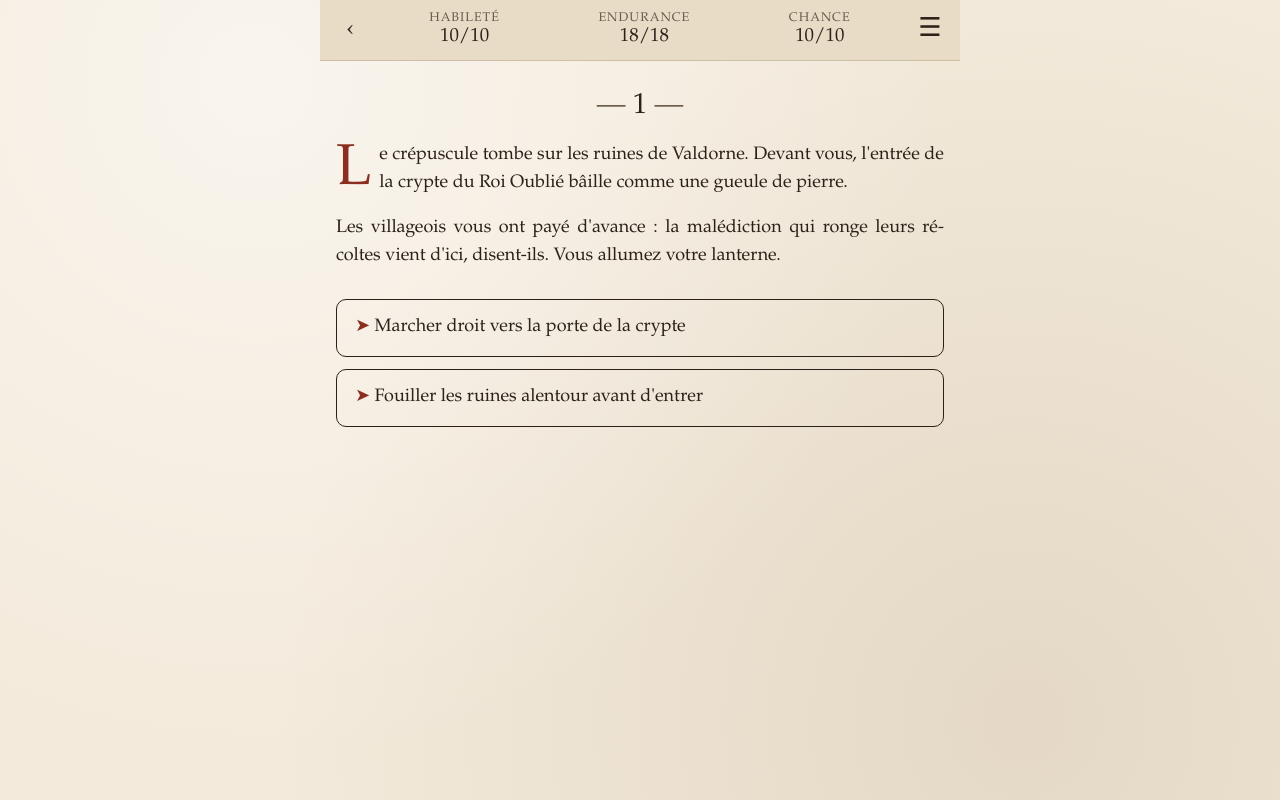
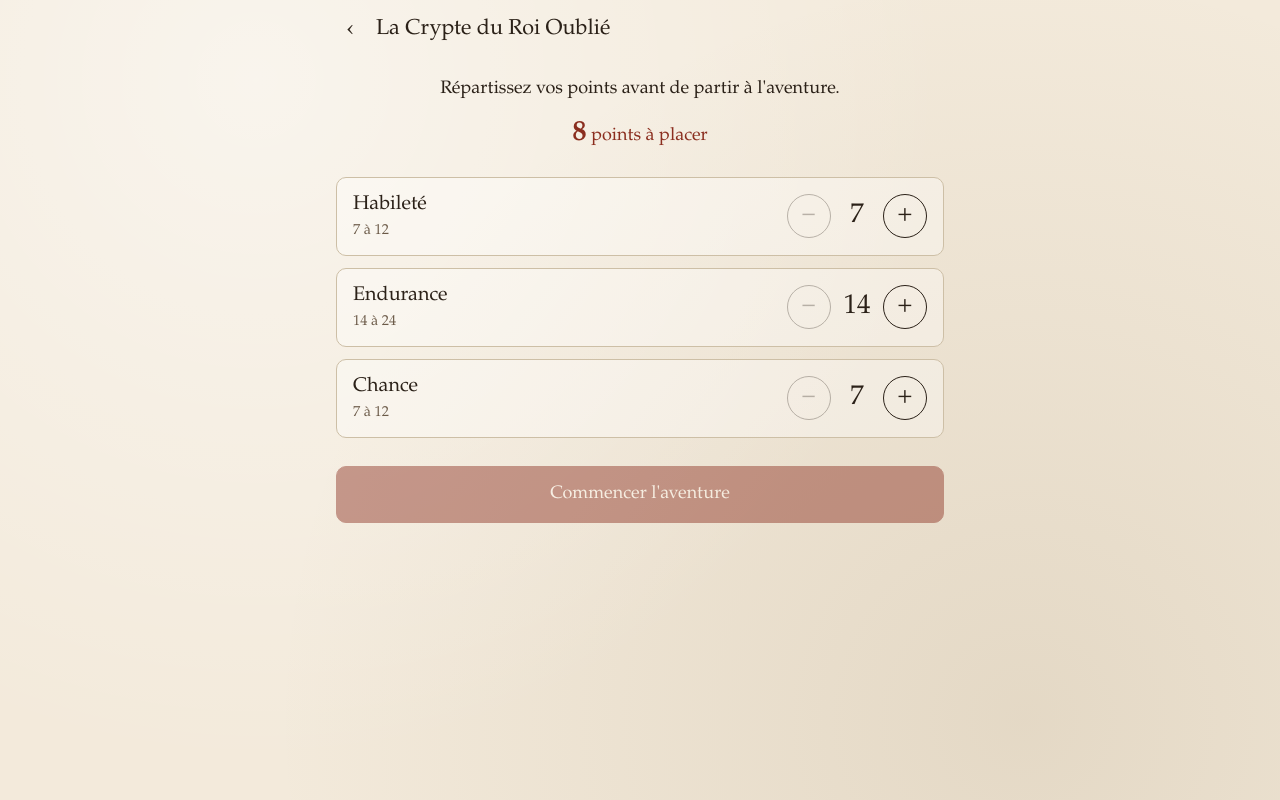
Before and after one commit to DeGraciaMathieu/gamebook-engine, a website with bundled scripts: page index.html in a window 1280 px wide. Both pictures are taken after a click on the button "Commencer". Built offline with nearby package versions, Linux system fonts and the light colour scheme.

Commit message:
feat: répartir une réserve de points entre les caractéristiques au départ
Une histoire peut définir hero.points avec une base et un max par
caractéristique ; un écran de création demande alors de placer toute la
réserve avant de commencer. Sans réserve, le tirage aux dés est conservé.
La démo passe sur ce modèle.

Co-Authored-By: Claude Fable 5.1 <noreply@anthropic.com>

```diff
--- a/src/engine/game.js
+++ b/src/engine/game.js
@@ -6,8 +6,10 @@ import { getParagraph, isEnding } from './story.js';
 
 export const LUCK_DICE = '2d6';
 
-export function createGame(story, rng = Math.random) {
-  const stats = rollStats(story.hero.stats, rng);
+export function createGame(story, rng = Math.random, allocation = {}) {
+  const stats = describeCreation(story)
+    ? allocateStats(story, allocation)
+    : rollStats(story.hero.stats, rng);
   const state = {
     storyId: story.id,
     paragraphId: null,
@@ -22,6 +24,40 @@ export function createGame(story, rng = Math.random) {
     chosen: [],
   };
   return trackChanges(state, enterParagraph(story, state, story.start));
+}
+
+// Décrit la création du héros par répartition de points, ou null si l'histoire tire les caractéristiques aux dés.
+export function describeCreation(story) {
+  if (story.hero.points === undefined) {
+    return null;
+  }
+  return {
+    points: story.hero.points,
+    stats: Object.entries(story.hero.stats).map(([name, definition]) => ({
+      name,
+      label: definition.label,
+      base: definition.base,
+      max: definition.max,
+    })),
+  };
+}
+
+function allocateStats(story, allocation) {
+  const creation = describeCreation(story);
+  let spent = 0;
+  const stats = {};
+  for (const stat of creation.stats) {
+    const bonus = allocation[stat.name] ?? 0;
+    if (bonus < 0 || stat.base + bonus > stat.max) {
+      throw new Error(`Répartition invalide pour ${stat.label}`);
+    }
+    spent += bonus;
+    stats[stat.name] = stat.base + bonus;
+  }
+  if (spent !== creation.points) {
+    throw new Error(`${creation.points} points à répartir, ${spent} placés`);
+  }
+  return stats;
 }
 
 function rollStats(definitions, rng) {
--- a/src/engine/story.js
+++ b/src/engine/story.js
@@ -60,6 +60,7 @@ export function validateStory(story) {
   else checkTarget(story.start, 'start');
   if (story.death) checkTarget(story.death, 'death');
   if (stats.length === 0) errors.push('Aucune caractéristique définie dans hero.stats');
+  if (story.hero?.points !== undefined) checkCreation(story, errors);
   (story.hero?.inventory ?? []).forEach((item) => checkItem(item, 'hero.inventory'));
 
   for (const [id, paragraph] of Object.entries(paragraphs)) {
@@ -95,3 +96,18 @@ export function validateStory(story) {
 
   return errors;
 }
+
+// Avec une réserve de points, chaque caractéristique a une base et un maximum, et la réserve doit pouvoir être placée.
+function checkCreation(story, errors) {
+  let capacity = 0;
+  for (const [name, definition] of Object.entries(story.hero.stats)) {
+    const where = `hero.stats.${name}`;
+    if (typeof definition.base !== 'number') errors.push(`${where} : "base" manquante`);
+    if (typeof definition.max !== 'number') errors.push(`${where} : "max" manquant`);
+    if (definition.max < definition.base) errors.push(`${where} : "max" inférieur à "base"`);
+    capacity += Math.max(0, (definition.max ?? 0) - (definition.base ?? 0));
+  }
+  if (capacity < story.hero.points) {
+    errors.push(`hero.points : ${story.hero.points} points ne peuvent pas tous être placés (capacité ${capacity})`);
+  }
+}
--- a/src/main.js
+++ b/src/main.js
@@ -1,10 +1,11 @@
 import { loadStory } from './engine/story.js';
-import { createGame, choose, resolveTest, describeTest, fightRound, fleeCombat } from './engine/game.js';
+import { createGame, describeCreation, choose, resolveTest, describeTest, fightRound, fleeCombat } from './engine/game.js';
 import { saveGame, loadGame, clearGame } from './storage.js';
 import { isMuted, toggleMuted, vibrate, playDiceRattle, playHit, playWounded, playSuccess, playFailure } from './feedback.js';
 import { replaceContent } from './ui/dom.js';
 import { keepRollingDiceAlive } from './ui/dice.js';
 import { renderHome } from './ui/home.js';
+import { renderCreation } from './ui/creation.js';
 import { renderGame } from './ui/game.js';
 
 const app = document.getElementById('app');
@@ -13,6 +14,7 @@ const ui = {
   stories: [],
   story: null,
   state: null,
+  allocation: {},
   menuOpen: false,
   roll: null,
   rollId: 0,
@@ -34,6 +36,22 @@ function render() {
       onStart: startStory,
       onContinue: continueStory,
       onRestart: startStory,
+    }));
+    return;
+  }
+  if (ui.screen === 'creation') {
+    replaceContent(app, renderCreation({
+      story: ui.story,
+      creation: describeCreation(ui.story),
+      allocation: ui.allocation,
+      handlers: {
+        onAdjust: (stat, delta) => {
+          ui.allocation = { ...ui.allocation, [stat]: (ui.allocation[stat] ?? 0) + delta };
+          render();
+        },
+        onStart: () => openGame(ui.story, createGame(ui.story, Math.random, ui.allocation)),
+        onQuit: quitToHome,
+      },
     }));
     return;
   }
@@ -170,6 +188,13 @@ function setRollPhase(phase, view = ui.roll.view) {
 
 function startStory(story) {
   clearGame(story.id);
+  if (describeCreation(story)) {
+    ui.screen = 'creation';
+    ui.story = story;
+    ui.allocation = {};
+    render();
+    return;
+  }
   openGame(story, createGame(story));
 }
 
--- /dev/null
+++ b/src/ui/creation.js
@@ -0,0 +1,48 @@
+import { el } from './dom.js';
+
+// Écran de création : le joueur répartit toute la réserve de points avant de commencer.
+export function renderCreation({ story, creation, allocation, handlers }) {
+  const spent = Object.values(allocation).reduce((sum, bonus) => sum + bonus, 0);
+  const remaining = creation.points - spent;
+  return el('main', { class: 'screen creation' }, [
+    el('header', { class: 'creation-header' }, [
+      el('button', { class: 'btn-icon', 'aria-label': 'Retour à la bibliothèque', onClick: handlers.onQuit }, '‹'),
+      el('h1', { class: 'creation-title' }, story.title),
+    ]),
+    el('p', { class: 'creation-intro' }, 'Répartissez vos points avant de partir à l\'aventure.'),
+    el('p', { class: `creation-remaining${remaining === 0 ? ' is-complete' : ''}` }, [
+      el('strong', {}, String(remaining)),
+      remaining > 1 ? ' points à placer' : ' point à placer',
+    ]),
+    el('ul', { class: 'creation-stats' }, creation.stats.map((stat) =>
+      renderStatRow(stat, allocation[stat.name] ?? 0, remaining, handlers))),
+    el('div', { class: 'choices' }, [
+      el('button', { class: 'btn btn-primary', disabled: remaining !== 0, onClick: handlers.onStart }, 'Commencer l\'aventure'),
+    ]),
+  ]);
+}
+
+function renderStatRow(stat, bonus, remaining, handlers) {
+  const value = stat.base + bonus;
+  return el('li', { class: 'creation-stat' }, [
+    el('div', { class: 'creation-stat-info' }, [
+      el('span', { class: 'creation-stat-label' }, stat.label),
+      el('span', { class: 'creation-stat-range' }, `${stat.base} à ${stat.max}`),
+    ]),
+    el('div', { class: 'stepper' }, [
+      el('button', {
+        class: 'stepper-btn',
+        'aria-label': `Retirer un point de ${stat.label}`,
+        disabled: bonus === 0,
+        onClick: () => handlers.onAdjust(stat.name, -1),
+      }, '−'),
+      el('span', { class: 'stepper-value' }, String(value)),
+      el('button', {
+        class: 'stepper-btn',
+        'aria-label': `Ajouter un point à ${stat.label}`,
+        disabled: remaining === 0 || value >= stat.max,
+        onClick: () => handlers.onAdjust(stat.name, 1),
+      }, '+'),
+    ]),
+  ]);
+}
--- a/stories/demo/story.json
+++ b/stories/demo/story.json
@@ -6,10 +6,11 @@
   "death": "mort",
   "hero": {
     "stats": {
-      "habilete": { "label": "Habileté", "roll": "1d6+6" },
-      "endurance": { "label": "Endurance", "roll": "2d6+12" },
-      "chance": { "label": "Chance", "roll": "1d6+6" }
+      "habilete": { "label": "Habileté", "base": 7, "max": 12 },
+      "endurance": { "label": "Endurance", "base": 14, "max": 24 },
+      "chance": { "label": "Chance", "base": 7, "max": 12 }
     },
+    "points": 8,
     "inventory": ["epee", "lanterne"],
     "flags": {}
   },
--- a/style.css
+++ b/style.css
@@ -143,6 +143,87 @@ body {
   display: grid;
   gap: 10px;
 }
+
+/* Création du héros */
+.creation-header {
+  display: flex;
+  align-items: center;
+  gap: 4px;
+  margin: 0 -16px;
+  padding: 8px;
+}
+.creation-title {
+  margin: 0;
+  font-size: 1.2rem;
+  font-weight: 500;
+}
+.creation-intro {
+  margin: 16px 0 8px;
+  text-align: center;
+}
+.creation-remaining {
+  margin: 0 0 20px;
+  text-align: center;
+  color: var(--accent);
+}
+.creation-remaining strong { font-size: 1.6rem; }
+.creation-remaining.is-complete { color: var(--success); }
+.creation-stats {
+  list-style: none;
+  margin: 0;
+  padding: 0;
+  display: grid;
+  gap: 12px;
+}
+.creation-stat {
+  display: flex;
+  align-items: center;
+  justify-content: space-between;
+  gap: 12px;
+  padding: 12px 16px;
+  border: 1px solid var(--line);
+  border-radius: var(--radius);
+  background: rgba(255, 255, 255, 0.35);
+}
+.creation-stat-info {
+  display: flex;
+  flex-direction: column;
+}
+.creation-stat-label { font-size: 1.1rem; }
+.creation-stat-range {
+  font-size: 0.8rem;
+  color: var(--ink-soft);
+}
+.stepper {
+  display: flex;
+  align-items: center;
+  gap: 4px;
+}
+.stepper-btn {
+  width: 44px;
+  height: 44px;
+  border: 1px solid var(--ink);
+  border-radius: 50%;
+  background: transparent;
+  color: var(--ink);
+  font: inherit;
+  font-size: 1.4rem;
+  line-height: 1;
+  cursor: pointer;
+}
+.stepper-btn:active { transform: translateY(1px); }
+.stepper-btn:disabled {
+  opacity: 0.3;
+  cursor: default;
+  transform: none;
+}
+.stepper-value {
+  min-width: 44px;
+  text-align: center;
+  font-size: 1.5rem;
+  font-variant-numeric: tabular-nums;
+}
+.creation .choices { margin-top: 28px; }
 
 /* En-tête de jeu */
 .game-header {
```
Also changed, not shown: tests/game.test.js (+37 -1 lines), tests/story.test.js (+17 -0 lines), README.md.
